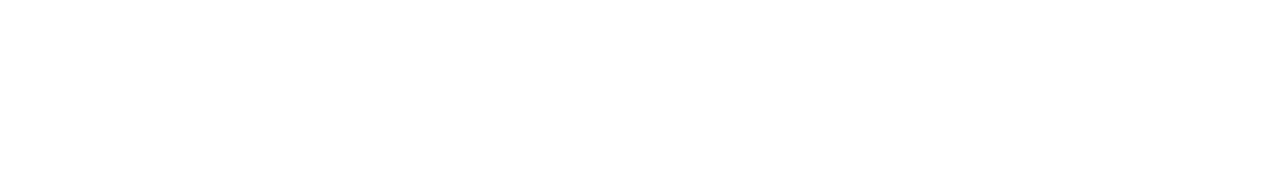
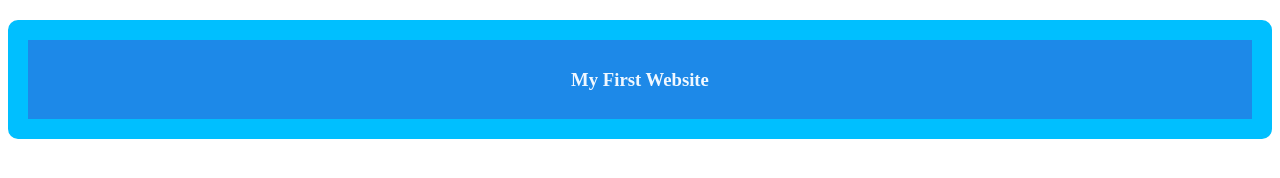
Before and after one commit to Shafi031/my-simple-website, a plain HTML site: page index.html in a window 1280 px wide. Drawn offline with Linux system fonts and the light colour scheme.

Commit message:
added the first blog

```diff
--- a/index.html
+++ b/index.html
@@ -4,8 +4,14 @@
     <meta charset="UTF-8">
     <meta name="viewport" content="width=device-width, initial-scale=1.0">
     <title>My Simple Website</title>
+    <link rel="stylesheet" href="styles/style.css">
 </head>
 <body>
+    <div>
+        <h3>My First Website</h3>
 
+
+
+    </div>
 </body>
 </html>
--- /dev/null
+++ b/styles/style.css
@@ -0,0 +1,14 @@
+div{
+    background-color: rgb(29, 137, 232);
+    color: aliceblue;
+    border: 20px solid deepskyblue;
+    margin-top: 20px;
+    padding: 10px;
+    border-radius: 10px;
+    text-align: center;
+}
+
+h3{
+    border-radius: 10px;
+
+}
```
